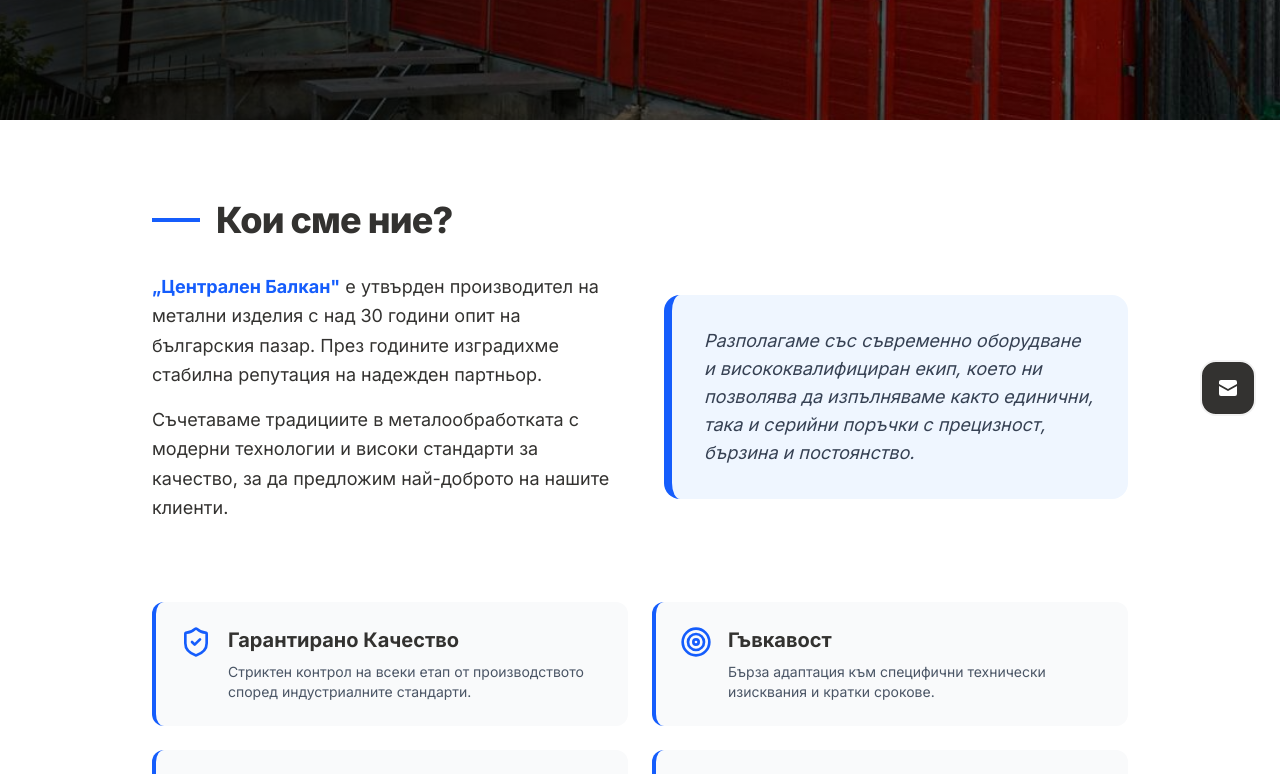
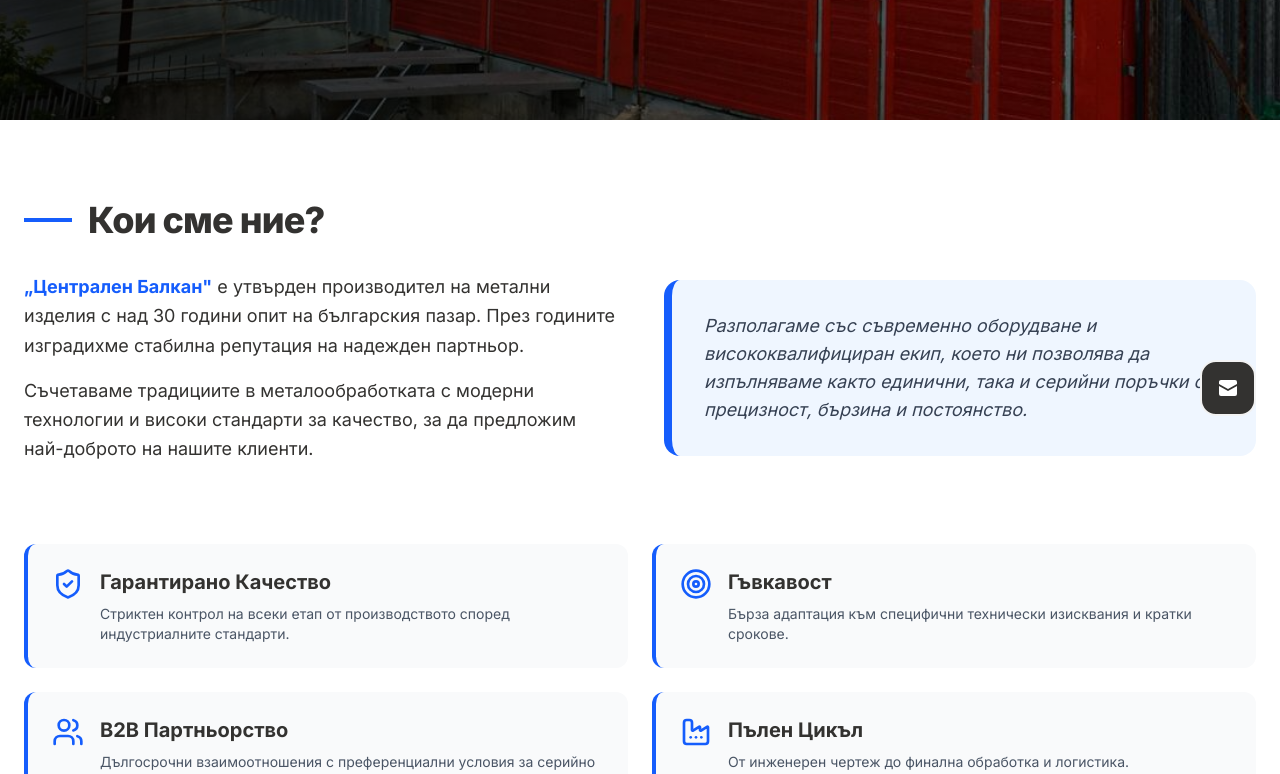
Before and after one commit to Central-Balkan/centralbalkan.com, a Next.js app: page /about in a window 1280 px wide. Shown: the part 360-1134 px from the top of the page. Built offline with nearby package versions, Linux system fonts and the light colour scheme.

Commit message:
Fix page width

```diff
--- a/app/about/page.tsx
+++ b/app/about/page.tsx
@@ -25,7 +25,7 @@ const AboutUs = () => {
         </div>
       </div>
 
-      <main className="relative max-w-5xl mx-auto px-6 text-darkPrimary py-20">
+      <main className="relative max-w-7xl mx-auto px-6 text-darkPrimary py-20">
         <div className="flex items-center gap-4 mb-8">
           <div className="h-1 w-12 bg-blue-600"></div>
           <h2 className="text-4xl font-extrabold tracking-tight">
```
